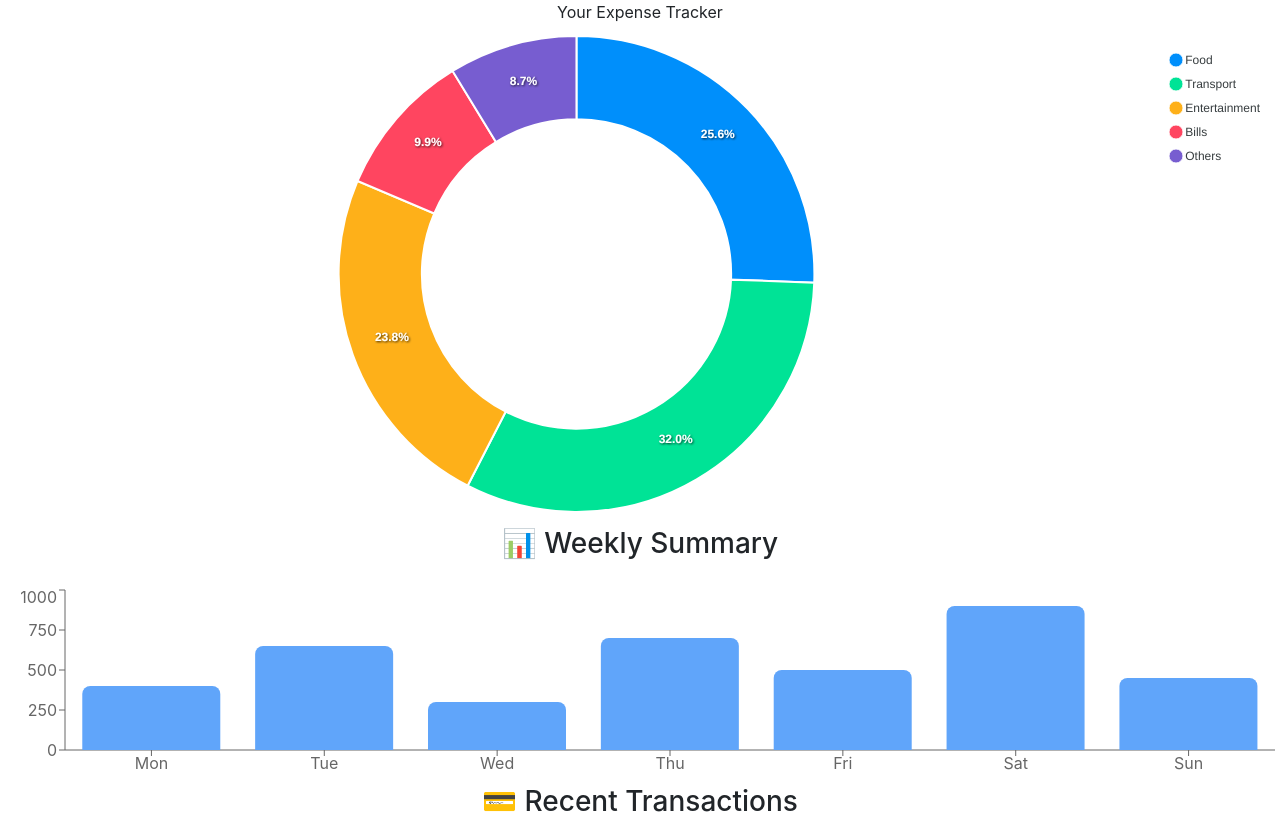
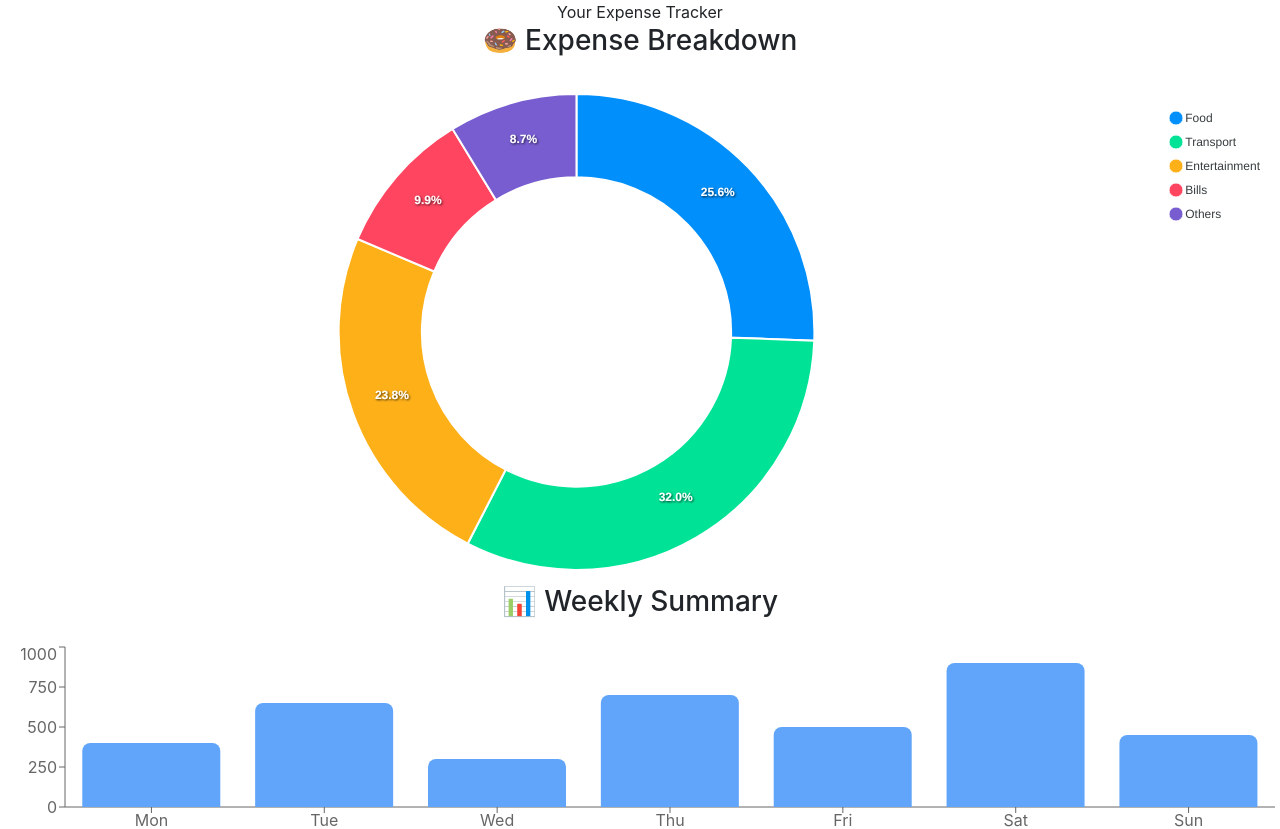
Before and after one commit to neelima-singh07/FinTech-gdsc-Hackathon, a React (Create React App) app: page / in a window 1280 px wide. Shown: the top 829 px of the page. Built offline with nearby package versions, Linux system fonts and the light colour scheme.

Commit message:
Some changes in the donut

```diff
--- a/src/DashboardPage.js
+++ b/src/DashboardPage.js
@@ -10,9 +10,13 @@ function DashboardPage() {
       <div className="text-center text-4xl font-bold mb-6">Your Expense Tracker</div>
 
       {/* 🍩 Keep Pie Chart Here */}
-      <div className="flex justify-center">
-        <ApexChart />
-      </div>
+      <div className="bg-white shadow-xl rounded-2xl p-6 border-l-4 border-yellow-400">
+  <h3 className="text-xl font-semibold text-yellow-700 mb-4">🍩 Expense Breakdown</h3>
+  <div className="flex justify-center">
+    <ApexChart />
+  </div>
+</div>
+
 
       <div className="grid grid-cols-1 md:grid-cols-2 gap-8">
         <div className="bg-white shadow-xl rounded-2xl p-6 border-l-4 border-blue-400">
```
